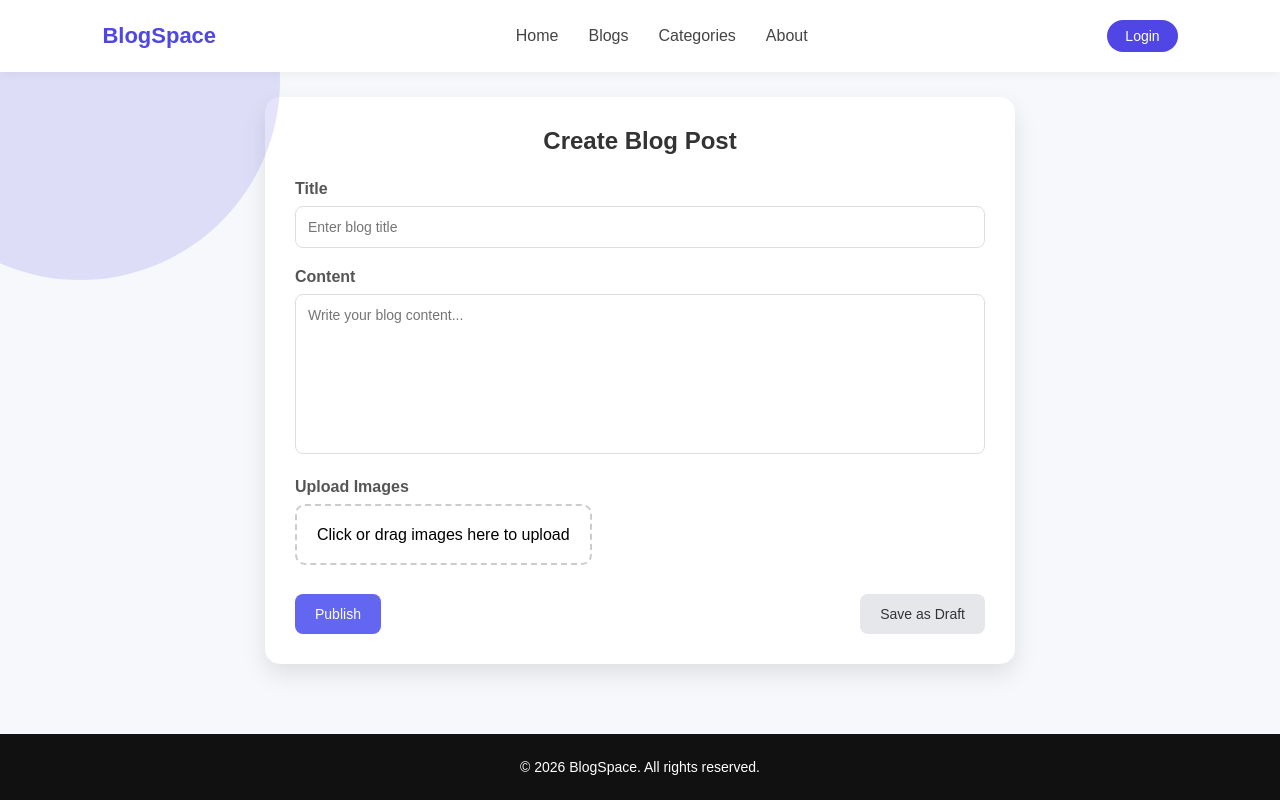
After one commit to shoppingdemonx/blog-project, a Django app: page /create-blog/ in a window 1280 px wide. The commit adds this page. Run offline with Django 5.2, Linux system fonts and the light colour scheme.

Commit message:
create blog app function created

```diff
--- a/blog_app/urls.py
+++ b/blog_app/urls.py
@@ -10,4 +10,5 @@ urlpatterns = [
     path('become-creator/',views.become_creator,name='become_creator'),
     path('send-otp/',views.send_otp,name='send-otp'),
     path('verify-otp/',views.verify_otp,name='verify-otp'),
+    path('create-blog/',views.create_blog,name='create-blog')
 ]
--- a/blog_app/views.py
+++ b/blog_app/views.py
@@ -1,34 +1,75 @@
-from django.shortcuts import render,redirect
+import random
+from django.shortcuts import render, redirect
 from django.contrib.auth.models import User
-from .models import Profile,Post,PostImages
-from django.contrib.auth import authenticate,login,logout
+from .models import Profile, Post, PostImages
+from django.contrib.auth import authenticate, login, logout
 from django.contrib import messages
-import random
 from django.core.cache import cache
+from django.utils.text import slugify
 from django.template.loader import render_to_string
 from django.core.mail import EmailMultiAlternatives
 
 # Create your views here.
 
+
 def home(request):
     # profile = Profile.objects.get(user=request.user)
-    posts = Post.objects.all()
+    posts = Post.objects.all().order_by('-created_at')
+    # for post in posts:
+    #     first_img = post.postimages_set.first()
+
+    #     if first_img and first_img.image:
+    #         print(first_img.image.url)
+    #     else:
+    #         print("No image")
     context = {
         # 'profile':profile,
-        'posts':posts
+        'posts': posts
     }
-    return render(request,'blog_app/home.html',context)
+    return render(request, 'blog_app/home.html', context)
+
+
+def create_blog(request):
+    if request.method == 'POST':
+        title = request.POST.get('title')
+        content = request.POST.get('content')
+        action = request.POST.get('action')
+
+
+        base_slug = slugify(title)
+        slug = base_slug
+        counter = 1
+
+
+        while Post.objects.filter(slug=slug).exists():
+            slug = f"{base_slug}-{counter}"
+            counter += 1
+
+        post = Post.objects.create(
+            title=title,
+            content=content,
+            status='Published' if action == 'publish' else 'Drafted',
+            author=request.user
+        )
+
+        images = request.FILES.getlist('images[]')
+        for image in images:
+            PostImages.objects.create(post=post,image=image)
+
+        messages.success(request,'Post created Succesfully..')
+        return redirect('home')
+    return render(request, "blog_app/create-blog.html")
 
 
 def become_creator(request):
     if request.user.is_authenticated and request.user.profile.is_creator:
         return redirect('home')
 
+    return render(request, 'blog_app/become_creator.html')
 
-    return render(request,'blog_app/become_creator.html')
 
 def verify_otp(request):
-    profile = Profile.objects.get(user = request.user)
+    profile = Profile.objects.get(user=request.user)
     if request.method == 'POST':
         otp = request.POST.get('otp')
         saved_otp = cache.get(f'otp_{request.user.id}')
@@ -36,7 +77,8 @@ def verify_otp(request):
         if otp == saved_otp:
             profile.is_creator = True
             profile.save()
-            messages.success(request,'OTP Verified Successfully. You have became a creator..')
+            messages.success(
+                request, 'OTP Verified Successfully. You have became a creator..')
             email_body = render_to_string('blog_app/creator_success.html')
             email = EmailMultiAlternatives(
                 subject="You're now a Creator 🎉",
@@ -44,25 +86,27 @@ def verify_otp(request):
                 from_email='shoppingdemonx1@gmail.com',
                 to=[request.user.email],
             )
-            email.attach_alternative(email_body,"text/html")
+            email.attach_alternative(email_body, "text/html")
             email.send()
 
             return redirect('home')
         else:
-            messages.success(request,"Invalid OTP !Please Try again..")
+            messages.success(request, "Invalid OTP !Please Try again..")
             return redirect('verify-otp')
 
-    return render(request,'blog_app/verify_otp.html')
+    return render(request, 'blog_app/verify_otp.html')
+
 
 def send_otp(request):
     if not request.user.is_authenticated:
         return redirect('login')
     user = request.user
 
-    otp = str(random.randint(100000,999999))
+    otp = str(random.randint(100000, 999999))
 
-    cache.set(f'otp_{user.id}',otp,timeout=300)
-    email_body = render_to_string('blog_app/otp_template.html',{'user': user,'otp': otp})
+    cache.set(f'otp_{user.id}', otp, timeout=300)
+    email_body = render_to_string(
+        'blog_app/otp_template.html', {'user': user, 'otp': otp})
 
     email = EmailMultiAlternatives(
         subject='Your OTP Code',
@@ -70,41 +114,39 @@ def send_otp(request):
         from_email='shoppingdemonx1@gmail.com',
         to=[user.email],
     )
-    email.attach_alternative(email_body,"text/html")
+    email.attach_alternative(email_body, "text/html")
     email.send()
 
-    messages.success(request,"OTP sent successfully..")
+    messages.success(request, "OTP sent successfully..")
 
     return redirect('verify-otp')
+
 
 def login_view(request):
     if request.method == 'POST':
         username = request.POST.get('username')
         password = request.POST.get('password')
 
-        user = authenticate(request,username=username,password=password)
+        user = authenticate(request, username=username, password=password)
 
         if user is None:
             print("Invalid Credentials!")
             return redirect('login')
         else:
-            login(request,user)
-            messages.success(request,"Login Successfull..")
+            login(request, user)
+            messages.success(request, "Login Successfull..")
             if Profile.objects.filter(user=request.user).exists():
                 return redirect('home')
             else:
                 return redirect('edit_profile')
 
-
-    return render(request,'blog_app/login.html')
+    return render(request, 'blog_app/login.html')
 
 
 def logout_view(request):
     if request.user.is_authenticated:
         logout(request)
     return redirect('login')
-
-
 
 
 def signup_view(request):
@@ -115,18 +157,20 @@ def signup_view(request):
         passwd2 = request.POST.get('passwd2')
 
         if passwd1 != passwd2:
-            messages.error(request,"Password doesn't match!")
+            messages.error(request, "Password doesn't match!")
             return redirect('signup')
 
         if User.objects.filter(username=username).exists():
-            messages.error(request,"Username already exists!")
+            messages.error(request, "Username already exists!")
             return redirect('signup')
 
-        user = User.objects.create_user(username=username,email=email,password=passwd1)
+        user = User.objects.create_user(
+            username=username, email=email, password=passwd1)
         user.save()
-        messages.success(request,"Account created successfully!💐")
-        return redirect('login') # after edit profile page created should redirect to there
-    return render(request,'blog_app/signup.html')
+        messages.success(request, "Account created successfully!💐")
+        # after edit profile page created should redirect to there
+        return redirect('login')
+    return render(request, 'blog_app/signup.html')
 
 
 def edit_profile(request):
@@ -142,6 +186,6 @@ def edit_profile(request):
             profile.profile_pic = profile_pic
 
         profile.save()
-        messages.success(request,"Profile Updated successfully.")
+        messages.success(request, "Profile Updated successfully.")
         return redirect('home')
-    return render(request,'blog_app/edit_profile.html')
+    return render(request, 'blog_app/edit_profile.html')
--- a/static/css/styles.css
+++ b/static/css/styles.css
@@ -136,8 +136,6 @@ nav ul li a:hover {
   display: flex;
 }
 
-
-
 /* Messages */
 
 .message-wrapper {
@@ -160,7 +158,7 @@ nav ul li a:hover {
   border-radius: 8px;
   font-size: 14px;
   color: white;
-    box-shadow: 0 4px 10px rgba(0,0,0,0.2);
+  box-shadow: 0 4px 10px rgba(0, 0, 0, 0.2);
 }
 
 /* Close button */
@@ -464,8 +462,6 @@ footer {
   background: #4338ca;
 }
 
-
-
 /* *************************  OTP-Verify Page  *********************** */
 /* Full page wrapper */
 .otp-page {
@@ -549,3 +545,120 @@ footer {
   color: #4facfe;
   text-decoration: none;
 }
+
+/* Create blog page */
+.create-blog-container{
+  justify-items: center;
+  margin-top: 25px;
+  margin-bottom: 25px;
+}
+
+.blog-editor {
+  width: 90%;
+  max-width: 750px;
+  background: #fff;
+  padding: 30px;
+  border-radius: 15px;
+  box-shadow: 0 10px 25px rgba(0, 0, 0, 0.1);
+}
+
+.blog-editor__title {
+  text-align: center;
+  margin-bottom: 25px;
+  color: #333;
+}
+
+/* FORM SECTIONS */
+.blog-field {
+  margin-bottom: 20px;
+}
+
+.blog-field__label {
+  display: block;
+  margin-bottom: 8px;
+  font-weight: 600;
+  color: #555;
+}
+
+.blog-field__input,
+.blog-field__textarea {
+  width: 100%;
+  padding: 12px;
+  border: 1px solid #ddd;
+  border-radius: 8px;
+  font-size: 14px;
+  transition: 0.3s;
+}
+
+.blog-field__input:focus,
+.blog-field__textarea:focus {
+  border-color: #6366f1;
+  outline: none;
+  box-shadow: 0 0 6px rgba(99, 102, 241, 0.3);
+}
+
+.blog-field__textarea {
+  height: 160px;
+  resize: none;
+}
+
+/* IMAGE UPLOAD */
+.blog-upload {
+  border: 2px dashed #ccc;
+  border-radius: 10px;
+  padding: 20px;
+  text-align: center;
+  cursor: pointer;
+  transition: 0.3s;
+}
+
+.blog-upload:hover {
+  border-color: #6366f1;
+  background: #f5f7ff;
+}
+
+.blog-upload__input {
+  display: none;
+}
+
+/* BUTTONS */
+.blog-actions {
+  display: flex;
+  justify-content: space-between;
+  margin-top: 25px;
+}
+
+.blog-button {
+  padding: 12px 20px;
+  border-radius: 8px;
+  border: none;
+  font-size: 14px;
+  cursor: pointer;
+  transition: 0.3s;
+}
+
+.blog-button--publish {
+  background: #6366f1;
+  color: #fff;
+}
+
+.blog-button--publish:hover {
+  background: #4f46e5;
+}
+
+.blog-button--draft {
+  background: #e5e7eb;
+  color: #333;
+}
+
+.blog-button--draft:hover {
+  background: #d1d5db;
+}
+
+/* MOBILE */
+@media (max-width: 600px) {
+  .blog-actions {
+    flex-direction: column;
+    gap: 10px;
+  }
+}
--- a/templates/base.html
+++ b/templates/base.html
@@ -40,7 +40,7 @@
 
           {% if request.user.profile.is_creator %}
           <div class="create-button">
-            <a class="nav-btn" href="/create">Create Blog</a>
+            <a class="nav-btn" href="/create-blog">Create Blog</a>
           </div>
           {% endif %}
       </div>
--- /dev/null
+++ b/templates/blog_app/create-blog.html
@@ -0,0 +1,69 @@
+{% extends 'base.html' %} {% block title %} Create Blog {% endblock %}
+{% block body %}
+<div class="create-blog-container">
+  <div class="blog-editor">
+    <h2 class="blog-editor__title">Create Blog Post</h2>
+
+    <form method="POST" enctype="multipart/form-data">
+      {% csrf_token %}
+      <div class="blog-field">
+        <label class="blog-field__label">Title</label>
+        <input
+          type="text"
+          name="title"
+          class="blog-field__input"
+          placeholder="Enter blog title"
+          required
+        />
+      </div>
+
+      <!-- CONTENT -->
+      <div class="blog-field">
+        <label class="blog-field__label">Content</label>
+        <textarea
+          name="content"
+          class="blog-field__textarea"
+          placeholder="Write your blog content..."
+          required
+        ></textarea>
+      </div>
+
+      <!-- IMAGE UPLOAD -->
+      <div class="blog-field">
+        <label class="blog-field__label" style="margin-bottom:30px">Upload Images</label>
+
+        <label class="blog-upload">
+          Click or drag images here to upload
+          <input
+            type="file"
+            name="images[]"
+            class="blog-upload__input"
+            multiple
+          />
+        </label>
+      </div>
+
+      <!-- ACTION BUTTONS -->
+      <div class="blog-actions" style="margin-top: 50px;">
+        <button
+          type="submit"
+          name="action"
+          value="publish"
+          class="blog-button blog-button--publish"
+        >
+          Publish
+        </button>
+
+        <button
+          type="submit"
+          name="action"
+          value="draft"
+          class="blog-button blog-button--draft"
+        >
+          Save as Draft
+        </button>
+      </div>
+    </form>
+  </div>
+</div>
+{% endblock %}
```
Also changed, not shown: templates/blog_app/home.html (+14 -9 lines), 1 other file. Lines whose indentation alone changed are shown as unchanged.
